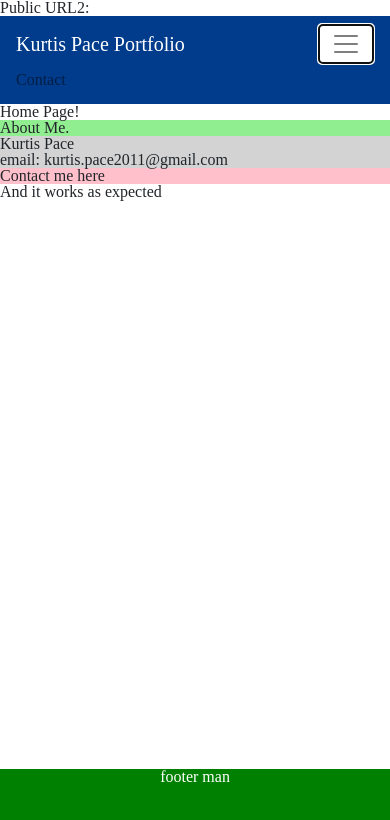
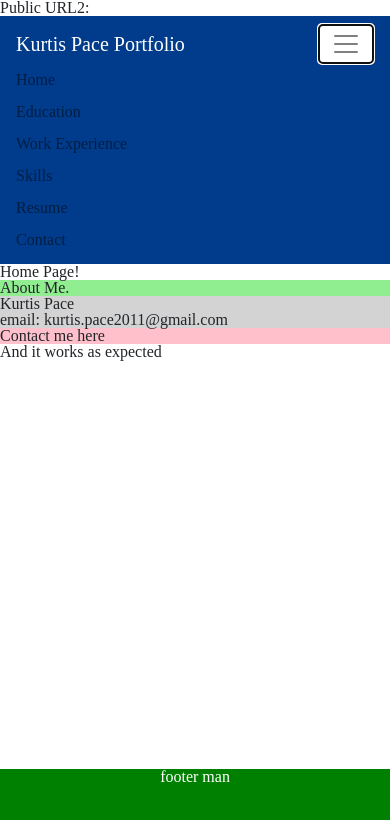
Before and after one commit to kurtisp2019/KurtisPacePortfolio, a React (Create React App) app in the folder client/: page / in a window 390 px wide. Both pictures are taken after a click on the button 346 px from the left and 44 px from the top of the page. Shown: the top 820 px of the page. Built offline with nearby package versions, Linux system fonts and the light colour scheme.

Commit message:
changed homepage

```diff
--- a/client/src/components/Header.js
+++ b/client/src/components/Header.js
@@ -9,8 +9,7 @@ import HomeLogo from "./HomeLogo"
 import { BrowserRouter as Router, Link } from "react-router-dom"
 import Navs from "../components/Navs"
 
-import { Nav, Navbar, NavDropdown, Button, Form, FormControl } from 'react-bootstrap'
-import { NavLink } from 'reactstrap';
+import { Nav, Navbar, NavDropdown, Button, Form , FormControl } from 'react-bootstrap'
 import AddClientWidthAndHeight from "../pages/AddClientWidthAndHeight"
 
 class Header extends Component {
@@ -52,13 +51,12 @@ class Header extends Component {
                 <Navbar.Toggle aria-controls="basic-navbar-nav" style = {{backgroundColor: "white"}}/>
                 <Navbar.Collapse id="basic-navbar-nav">
                     <Nav className="mr-auto">
-                    <NavLink tag={Link} to="/contact">Contact </NavLink>
-                        {/* <Nav.Link href="/">Home</Nav.Link>
-                        <Nav.Link href="/#/education">Education</Nav.Link>
-                        <Nav.Link href="/KurtisPacePortfolio/workexperience">Work Experience</Nav.Link>
-                        <Nav.Link href="/KurtisPacePortfolio/#/skills">Skills</Nav.Link>
-                        <Nav.Link href="/resume">Resume</Nav.Link>
-                        <Nav.Link href="/contact">Contact</Nav.Link> */}
+                        <Nav.Link to="/">Home</Nav.Link>
+                        <Nav.Link to="/education">Education</Nav.Link>
+                        <Nav.Link to="/workexperience">Work Experience</Nav.Link>
+                        <Nav.Link to="/skills">Skills</Nav.Link>
+                        <Nav.Link to="/resume">Resume</Nav.Link>
+                        <Nav.Link to="/contact">Contact</Nav.Link>
                     </Nav>
                 </Navbar.Collapse>
             </Navbar>
```
Also changed, not shown: 14 other files (tests, documents, lock files or other folders).
